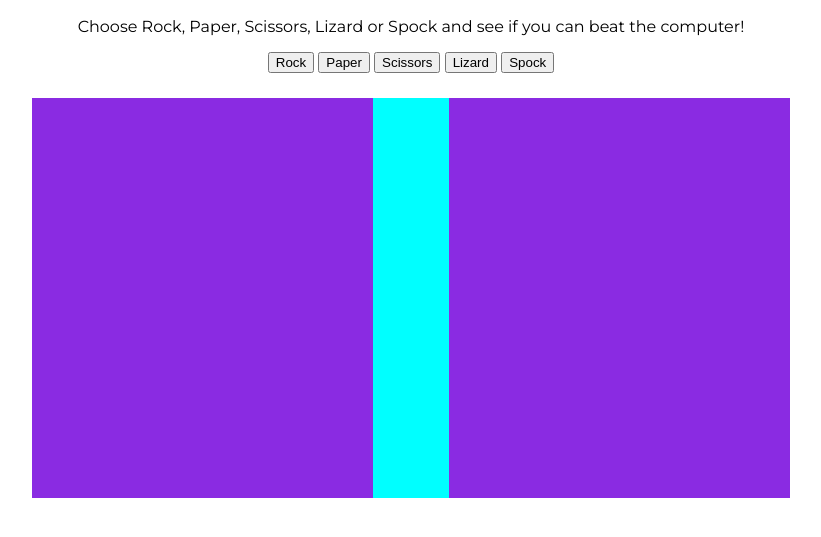
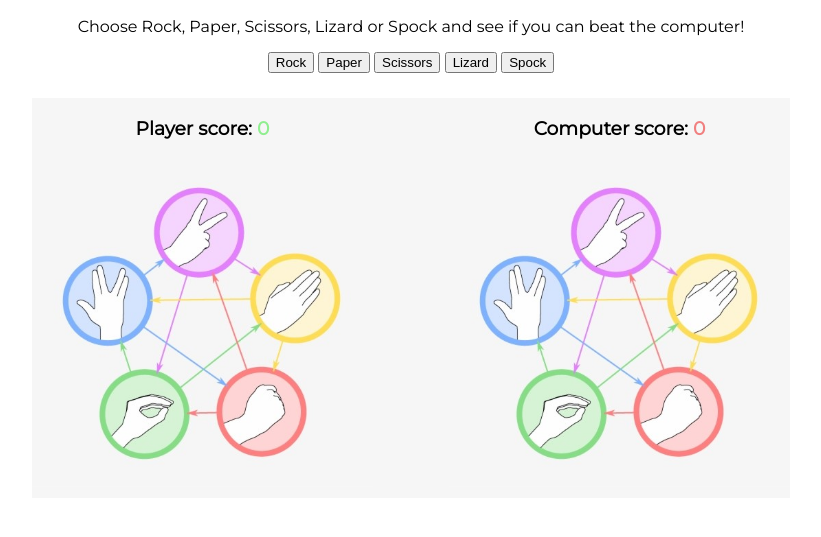
Before and after one commit to Martin-kod/rock-paper-scissors-lizard-spock, a plain HTML site: page index.html in a window 1280 px wide. Shown: the part 51-588 px from the top of the page, without its empty margins (229-1050 px from the left). Drawn offline with Linux system fonts and the light colour scheme; a web font is replaced by a local one.

Commit message:
Add images to game-area and styled background-color

```diff
--- a/assets/css/style.css
+++ b/assets/css/style.css
@@ -12,7 +12,7 @@ h2 {
 #game-area {
     height: 50vh;
     width: 60%;
-    background-color: aqua;
+    background-color: #f6f6f6;
     margin-top: 2%;
     margin-left: auto;
     margin-right: auto;
@@ -21,13 +21,30 @@ h2 {
 .image-holder {
     width: 45%;
     height: 100%;
-    background-color: blueviolet;
 }
 
 #player-area {
     float: left;
 }
 
+#player-area img {
+    max-width: 100%;
+    height: auto;
+}
+
 #computer-area {
     float: right;
 }
+
+#computer-area img {
+    max-width: 100%;
+    height: auto;
+}
+
+#player-score {
+    color: lightgreen;
+}
+
+#computer-score {
+    color: lightcoral;
+}
--- a/index.html
+++ b/index.html
@@ -25,9 +25,15 @@
 
     <div id="game-area">
 
-        <div class="image-holder" id="player-area"></div>
+        <div class="image-holder" id="player-area">
+            <h3>Player score: <span id="player-score">0</span></h3>
+            <img src="assets/images/groupimage.jpg" alt="Rock, Paper, Scissors, Lizard, Spock">
+        </div>
 
-        <div class="image-holder" id="computer-area"></div>
+        <div class="image-holder" id="computer-area">
+            <h3>Computer score: <span id="computer-score">0</span></h3>
+            <img src="assets/images/groupimage.jpg" alt="Rock, Paper, Scissors, Lizard, Spock">
+        </div>
 
     </div>
 
```
Also changed, not shown: assets/images/groupimage.jpg (added), assets/images/lizard.png (added), assets/images/paper.png (added), assets/images/rock.png (added), assets/images/scissors.png (added), assets/images/spock.png (added).
